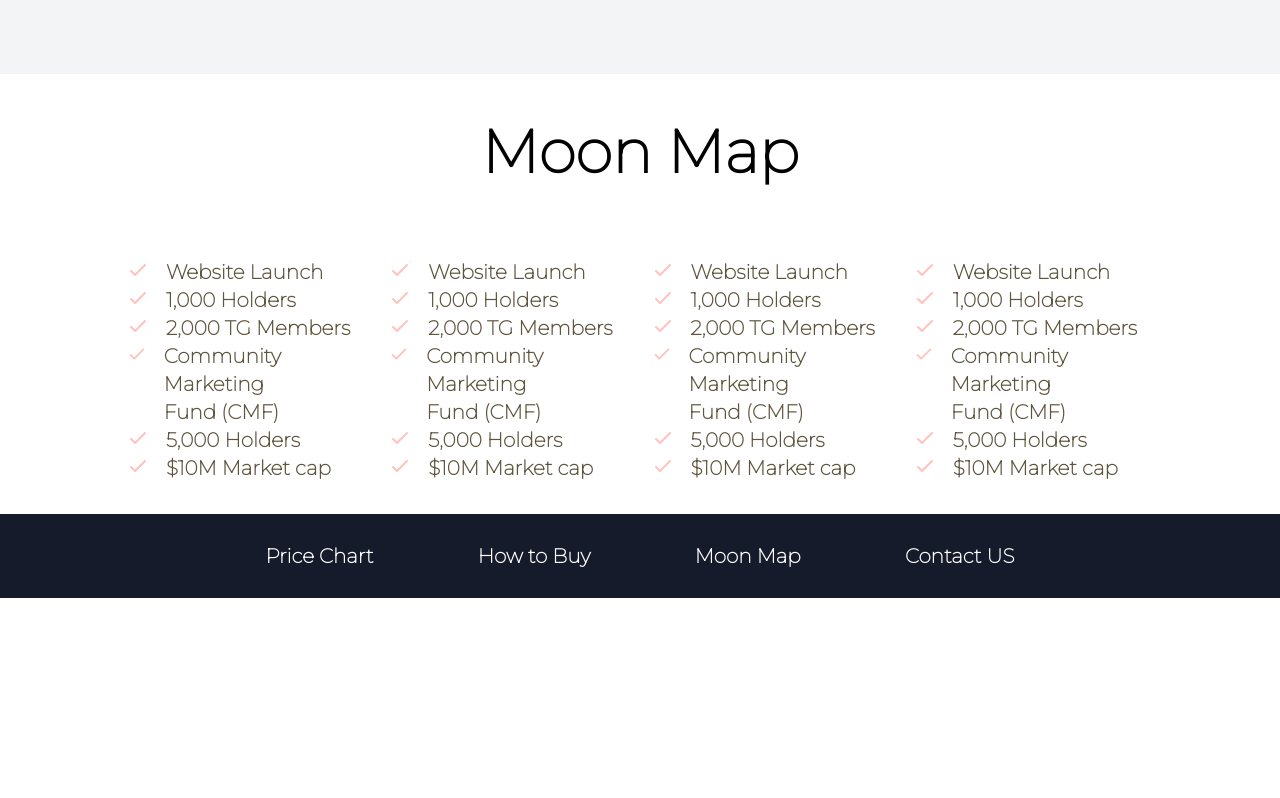
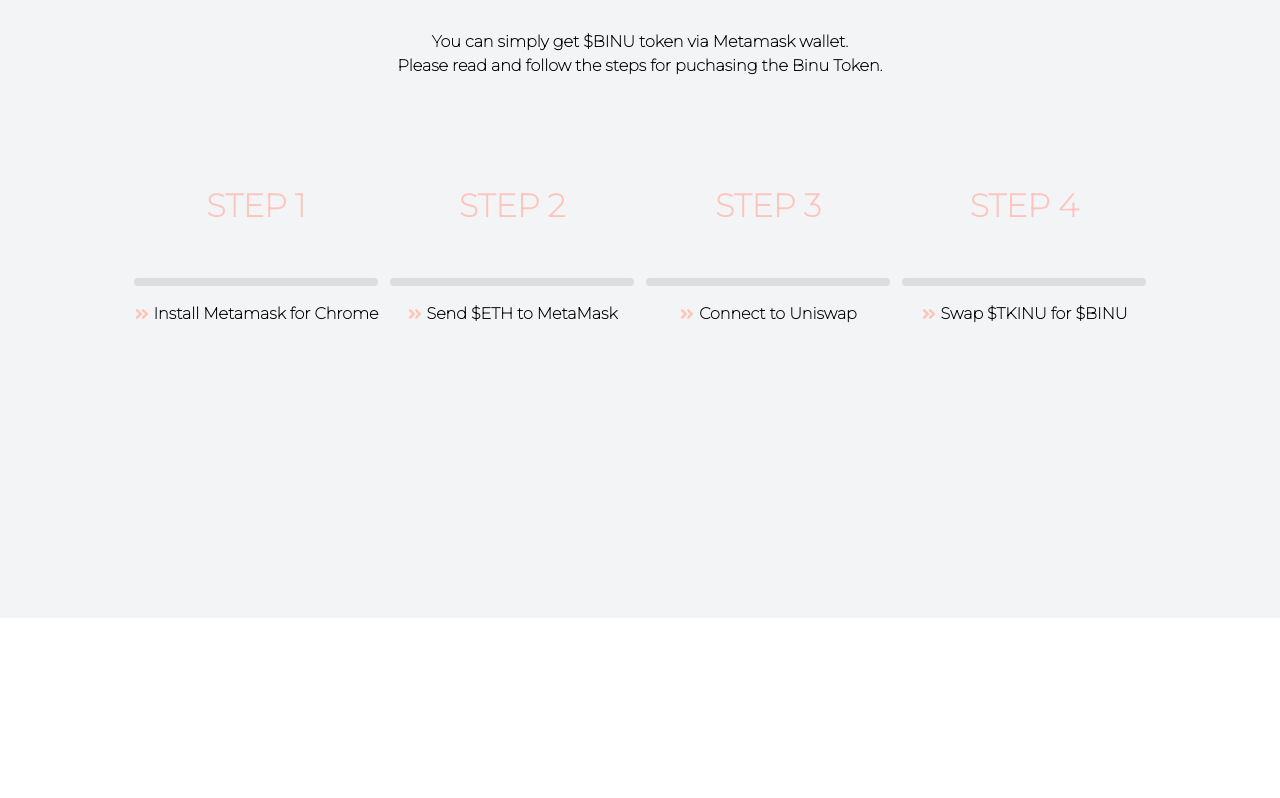
Before and after one commit to crystal-clear-moon/Mercy, a Next.js app: page / in a window 1280 px wide. Shown: the part 3422-4220 px from the top of the page. Before the commit the page ends 4020 px from the top, so only its background shows below. Built offline with nearby package versions, Linux system fonts and the light colour scheme.

Commit message:
section height

```diff
--- a/component/box.styles.js
+++ b/component/box.styles.js
@@ -208,6 +208,7 @@ export const HowTo = styled.div.attrs({
     font-weight: bold;
     .header {
         text-align: center;
+        margin-bottom: 4rem;
         .currency {
             font-size: 1.25rem;
         }
--- a/pages/index.js
+++ b/pages/index.js
@@ -222,7 +222,7 @@ export default function Home() {
         <img src="/rocket.png" className="rocket" />
         <div className="fade-back"></div>
       </MainContainer>
-      <div className="flex flex-col items-center">
+      <div className="flex flex-col items-center mt-24">
         <div id="about" className="w-full flex justify-center">
           <Box>
             <div className="header flex" style={{marginBottom: "100px"}}>
@@ -253,7 +253,7 @@ export default function Home() {
             </BoxContainer>
           </Box>
         </div>
-        <div id="howto" className="w-full flex justify-center bg-gray-100" >
+        <div id="howto" className="w-full flex justify-center bg-gray-100 py-48" >
           <HowTo>
             <div className="header">
               <div className="currency">
@@ -336,7 +336,7 @@ export default function Home() {
           </HowTo>
         </div>
       </div>
-      <div id="roadmap" className="flex flex-col items-center text-pink-100 mt-12">
+      <div id="roadmap" className="flex flex-col items-center text-pink-100 my-48">
         <SectionTitle>
           Moon Map
         </SectionTitle>
```
